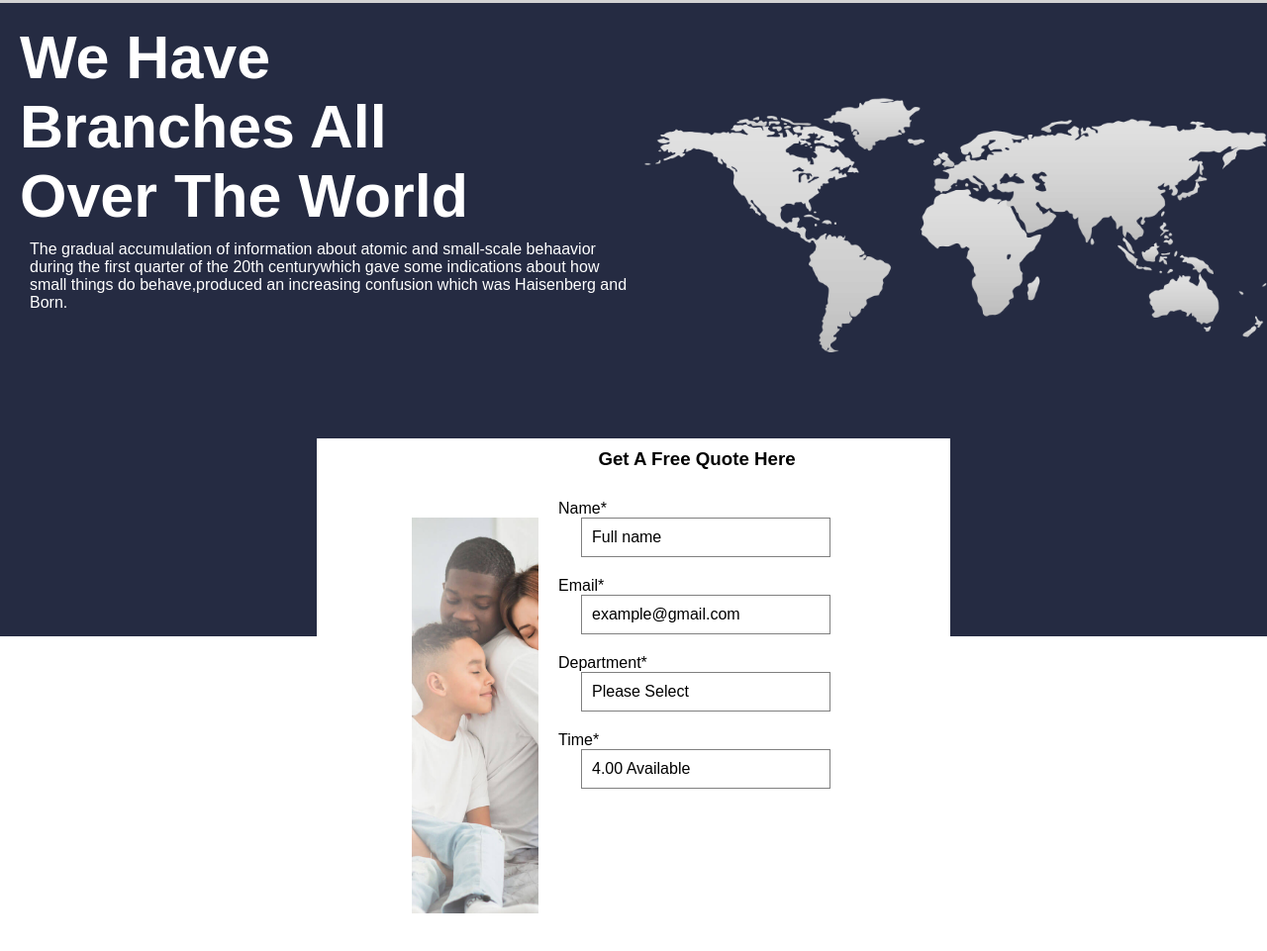
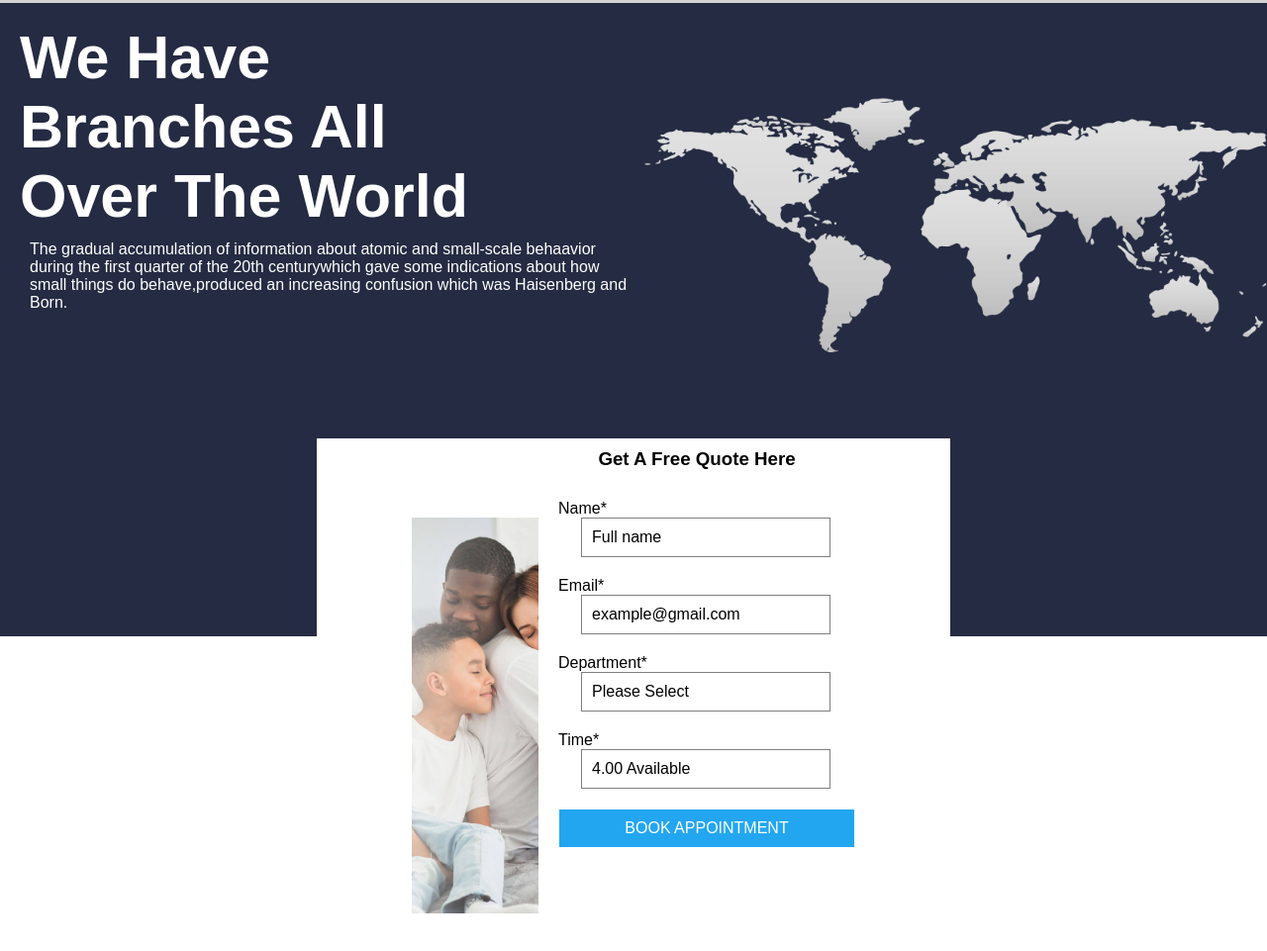
Before and after one commit to juliamwangi123/Insuarance-Company, a plain HTML site: page index.html in a window 1280 px wide. Shown: the part 3425-4386 px from the top of the page at 99% size. Drawn offline with Linux system fonts and the light colour scheme.

Commit message:
This commit adds a book appointment button desktop view

```diff
--- a/css/style.css
+++ b/css/style.css
@@ -1151,5 +1151,14 @@ border-radius: 9px;
     padding: 10px;
 
 }
+.appointment{
+    background-color: #23A6F0;
+    color: white;
+    border: 1px solid white;
+    padding:10px;
+    text-align: center;
+    margin-left: 20px;
+    margin-top: 20px;
+}
 
 }
--- a/index.html
+++ b/index.html
@@ -364,8 +364,13 @@
                 <p>Time*</p>
                 <p>4.00 Available</p>
             </div>
+
+        </div>
+        <div class="appointment">
+            <p>BOOK APPOINTMENT</p>
         </div>
     </div>
+
 </div>
 
 
```
